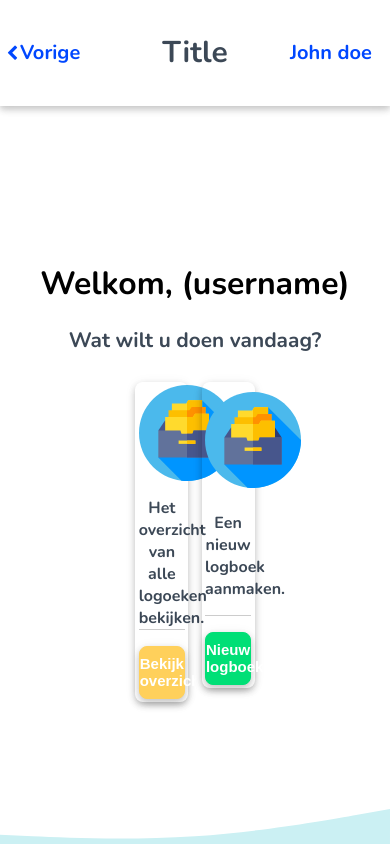
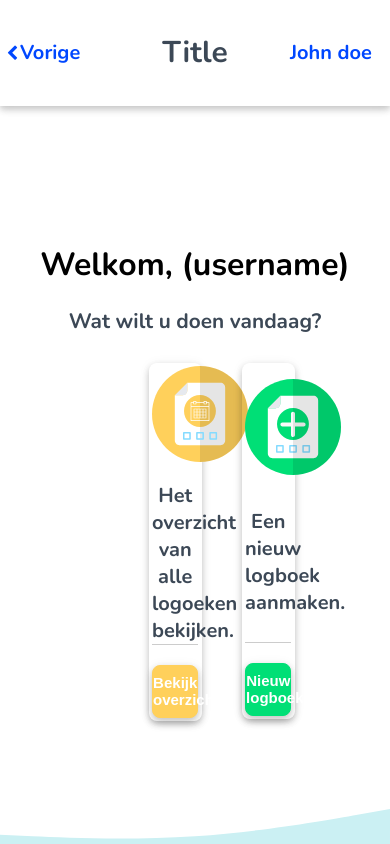
Before and after one commit to Rowan-Paul/HANAIM-DWA-Rekenlogboek, a React (Create React App) app in the folder rekenlogboek/client-side/: page / in a window 390 px wide. Built offline with nearby package versions, Linux system fonts and the light colour scheme.

Commit message:
Made the SVG icons dynamic, fixed a few responsiveness issues

```diff
--- a/rekenlogboek/client-side/src/js/common/components/ButtonContainer.js
+++ b/rekenlogboek/client-side/src/js/common/components/ButtonContainer.js
@@ -1,15 +1,14 @@
 // import SVG from 'react-inlinesvg'
-import React from 'react'
+import React, { useState } from 'react'
 import Button from './Button'
 
 import '../../../scss/common/components/ButtonContainer.scss'
-import icon from '../../../img/icons/archive.svg'
 
 export default function ButtonContainer(props) {
 	return (
 		<div className="ButtonContainer">
 			<div className="iconContainer">
-				<img src={icon} alt="icon" />
+				<img src={props.icon} alt="icon" />
 			</div>
 			<p>{props.description}</p>
 
--- a/rekenlogboek/client-side/src/js/logbook-designer/containers/LogbookDesignerLanding.js
+++ b/rekenlogboek/client-side/src/js/logbook-designer/containers/LogbookDesignerLanding.js
@@ -3,6 +3,8 @@ import React from 'react'
 import ButtonContainer from '../../common/components/ButtonContainer'
 
 import '../../../scss/logbook-designer/containers/LogbookDesignerLanding.scss'
+import createLogbookSVG from '../../../img/icons/create_log_green.svg'
+import logbookSVG from '../../../img/icons/view_log_yellow.svg'
 
 export default function LogbookDesigner() {
 	return (
@@ -12,11 +14,13 @@ export default function LogbookDesigner() {
 				<p>Wat wilt u doen vandaag?</p>
 				<div className="buttons-container">
 					<ButtonContainer
+						icon={logbookSVG}
 						color="yellow"
 						description="Het overzicht van alle logoeken bekijken."
 						value="Bekijk overzicht"
 					/>
 					<ButtonContainer
+						icon={createLogbookSVG}
 						color="green"
 						description="Een nieuw logboek aanmaken."
 						value="Nieuw logboek"
--- a/rekenlogboek/client-side/src/scss/common/components/ButtonContainer.scss
+++ b/rekenlogboek/client-side/src/scss/common/components/ButtonContainer.scss
@@ -3,11 +3,11 @@
 .ButtonContainer {
 	box-shadow: $shadow;
 	border-radius: 8px;
-	height: 40%;
-	margin: 5% auto;
+	height: 50%;
+	margin: 5% 20px;
 	padding: 2.5%;
 	width: 35%;
-	min-height: 300px;
+	min-height: 350px;
 	display: flex;
 	flex-direction: column;
 	justify-content: flex-end;
@@ -27,7 +27,7 @@
 	p {
 		border-bottom: 1px solid $borderColor;
 		color: $fontColor;
-		font-size: 16px;
+		font-size: 20px;
 		height: 25%;
 		text-align: center;
 		flex-grow: 2;
```
